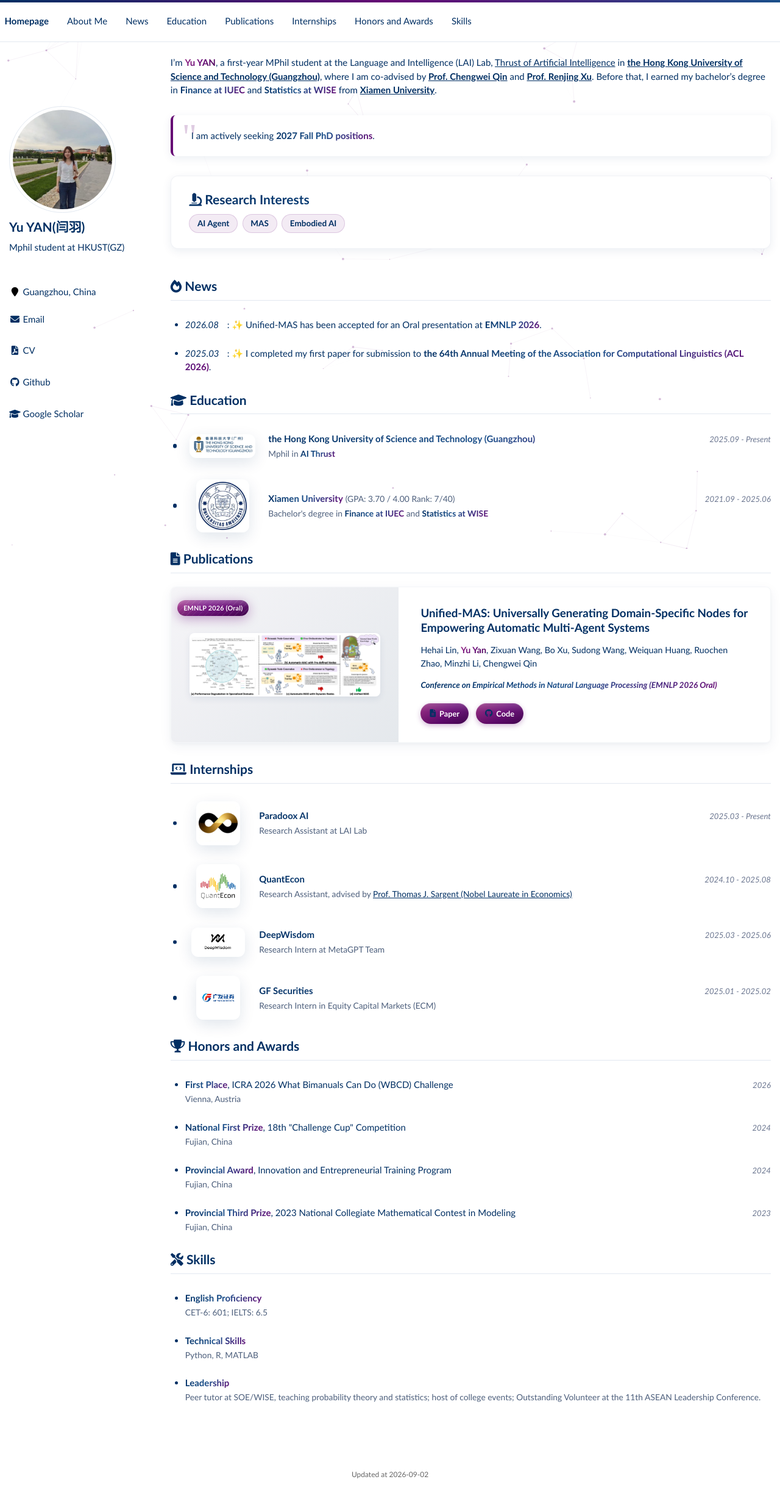
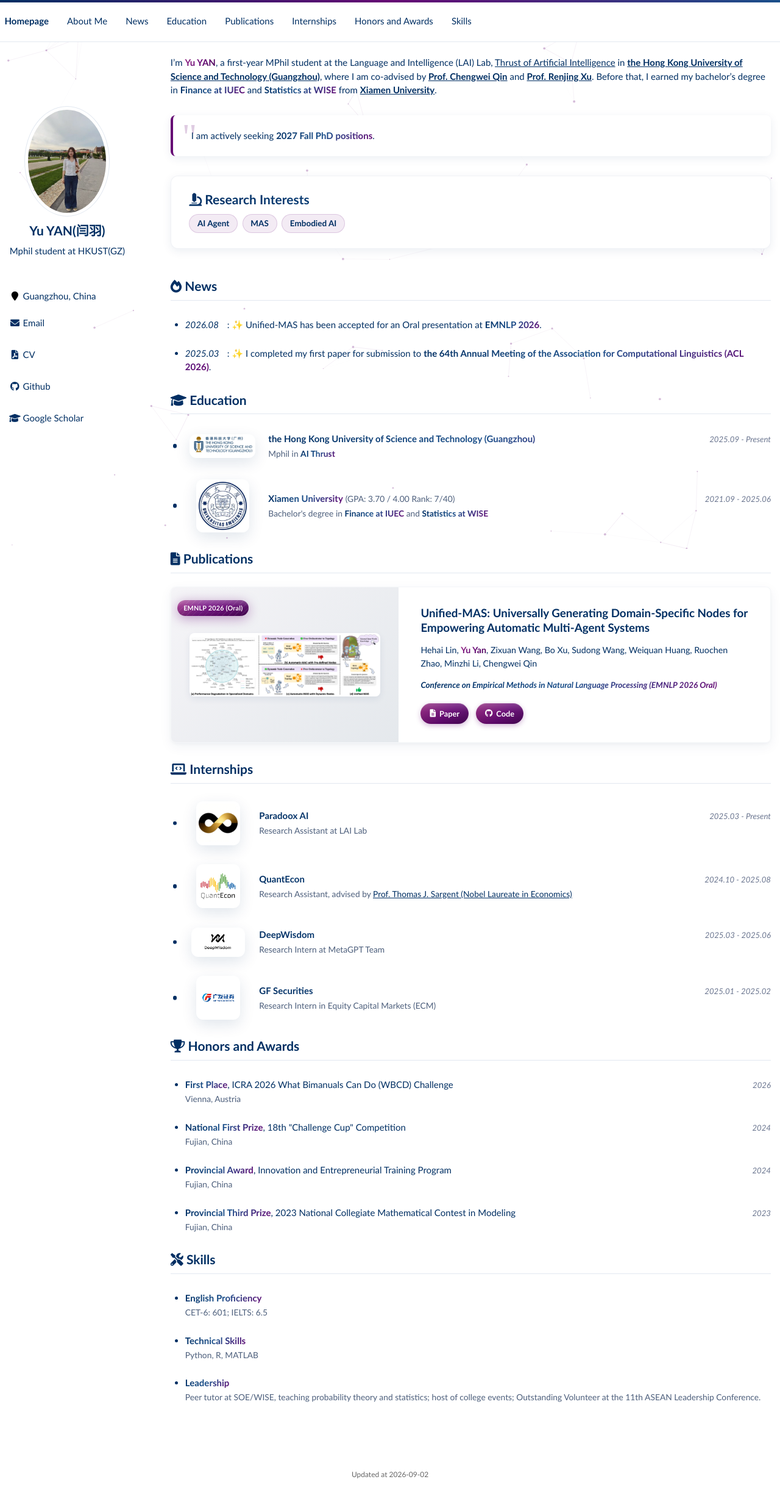
Before and after one commit to Yiounah/Yiounah.github.io, a Jekyll site: the page built from _pages/about.md, in a window 1280 px wide. Shown: the whole page at 61% size. Built offline with Jekyll 4.4.1, drawn with Linux system fonts in a browser that asks for light colours.

Commit message:
照片修改

```diff
--- a/_sass/_sidebar.scss
+++ b/_sass/_sidebar.scss
@@ -94,10 +94,11 @@
   img {
     max-width: 175px;
     min-width: 75px;
-    width: 175px;
-    height: 175px;
-    object-fit: cover;
-    object-position: 52% 34%;
+    width: auto;
+    height: auto;
+    display: block;
+    margin-left: auto;
+    margin-right: auto;
     border-radius: 50%;
 
     @include breakpoint($large) {
--- a/assets/css/accent-enhancements.css
+++ b/assets/css/accent-enhancements.css
@@ -374,6 +374,13 @@ body {
   color: white !important;
 }
 
+.btn-accent .fas,
+.btn-accent .fab,
+.btn-accent .far,
+.btn-accent i {
+  color: #fff !important;
+}
+
 /* 现代化的 paper-box 样式 - 优雅的学术论文展示 */
 .paper-box {
   display: grid !important;
@@ -598,6 +605,17 @@ body {
   transform: translateY(-2px);
   box-shadow: 0 6px 15px rgba(102, 8, 116, 0.3);
   color: white !important;
+}
+
+.paper-box-text .btn-accent .fas,
+.paper-box-text .btn-accent .fab,
+.paper-box-text .btn-accent .far,
+.paper-box-text .btn-accent i,
+.paper-box-text .btn-accent:hover .fas,
+.paper-box-text .btn-accent:hover .fab,
+.paper-box-text .btn-accent:hover .far,
+.paper-box-text .btn-accent:hover i {
+  color: #fff !important;
 }
 
 .paper-box-text .btn-accent:active {
@@ -959,12 +977,37 @@ body {
   z-index: 1;
 }
 
+.sidebar .author__name {
+  text-align: center;
+}
+
+.sidebar .author__bio {
+  text-align: center;
+}
+
+@media (min-width: 925px) {
+  .sidebar .author__avatar {
+    width: 100%;
+  }
+
+  .sidebar .author__avatar img {
+    max-width: 140px;
+    margin-left: auto;
+    margin-right: auto;
+  }
+}
+
 .author__avatar img {
-  width: 175px;
-  height: 175px;
+  width: auto;
+  height: auto;
+  max-width: 175px;
+  display: block;
+  margin-left: auto;
+  margin-right: auto;
+  border-radius: 50%;
   object-fit: cover;
-  object-position: 52% 34%;
-  aspect-ratio: 1 / 1;
+  object-position: center top;
+  aspect-ratio: auto;
   overflow: hidden;
 }
 
```
